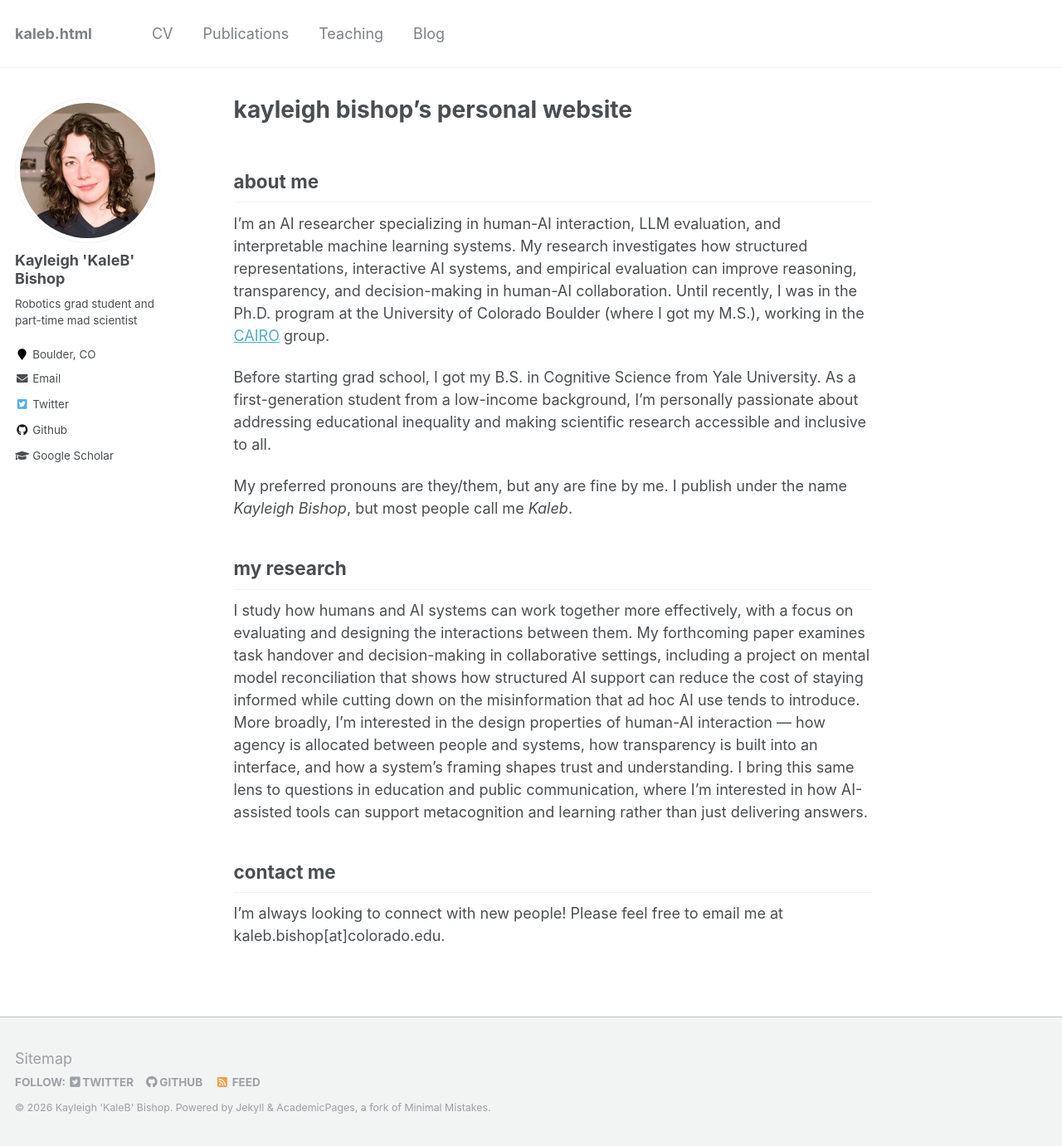
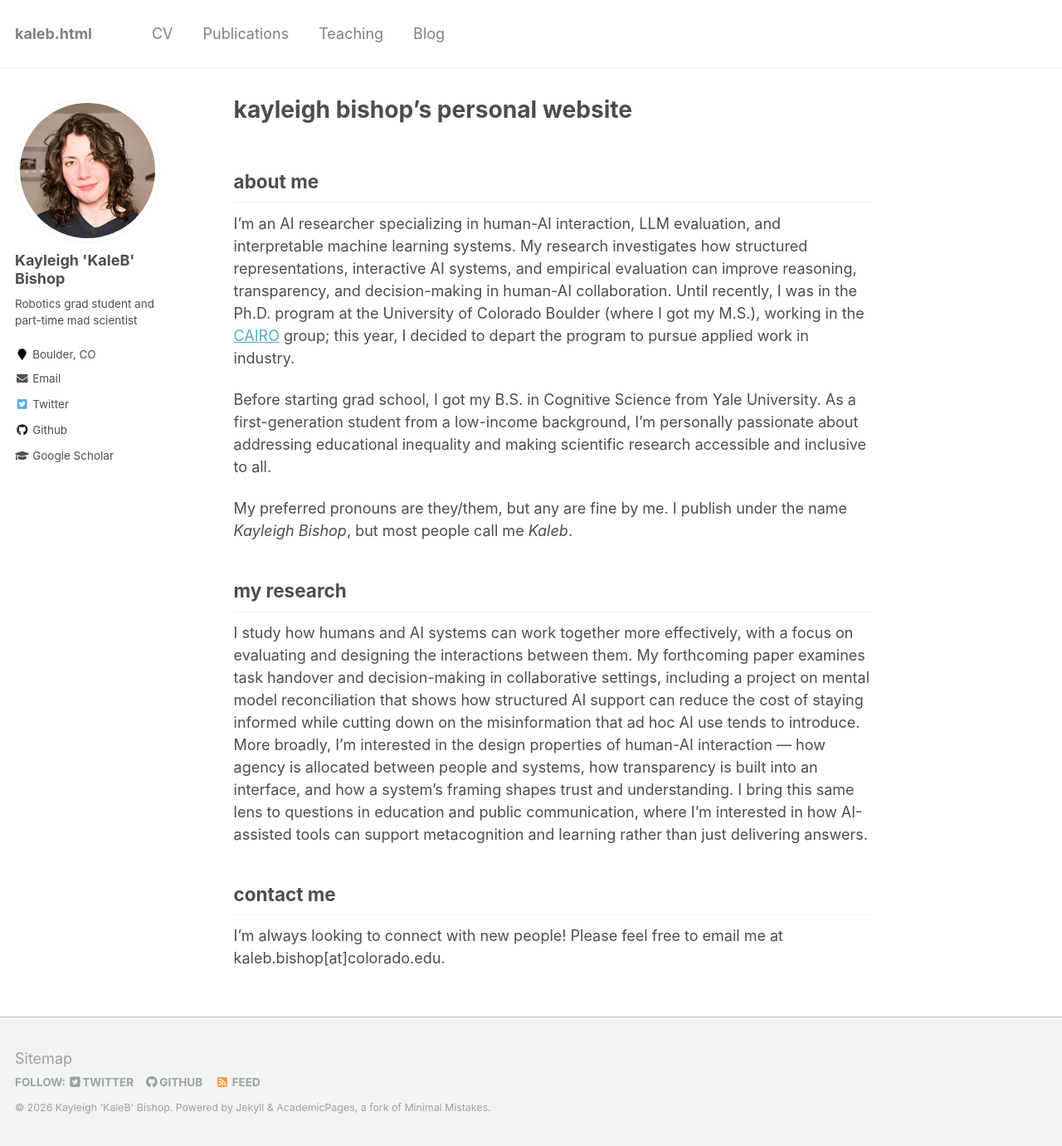
Before and after one commit to kalebishop/kalebishop.github.io, a Jekyll site: the page built from _pages/about.md, in a window 1280 px wide and 1381 px high. Shown: the whole window at 83% size. Built offline with Jekyll 4.4.1, drawn with Linux system fonts in a browser that asks for light colours.

Commit message:
minor (wording)

```diff
--- a/_pages/about.md
+++ b/_pages/about.md
@@ -9,7 +9,7 @@
 ---
 
 ## about me
-I'm an AI researcher specializing in human-AI interaction, LLM evaluation, and interpretable machine learning systems. My research investigates how structured representations, interactive AI systems, and empirical evaluation can improve reasoning, transparency, and decision-making in human-AI collaboration. Until recently, I was in the Ph.D. program at the University of Colorado Boulder (where I got my M.S.), working in the [CAIRO](http://cairo-lab.com/) group.
+I'm an AI researcher specializing in human-AI interaction, LLM evaluation, and interpretable machine learning systems. My research investigates how structured representations, interactive AI systems, and empirical evaluation can improve reasoning, transparency, and decision-making in human-AI collaboration. Until recently, I was in the Ph.D. program at the University of Colorado Boulder (where I got my M.S.), working in the [CAIRO](http://cairo-lab.com/) group; this year, I decided to depart the program to pursue applied work in industry.
 
 Before starting grad school, I got my B.S. in Cognitive Science from Yale University. As a first-generation student from a low-income background, I'm personally passionate about addressing educational inequality and making scientific research accessible and inclusive to all.
 
```
